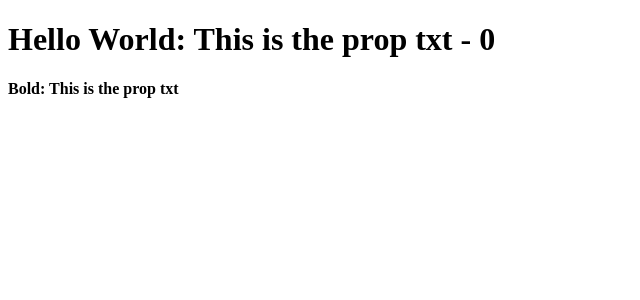
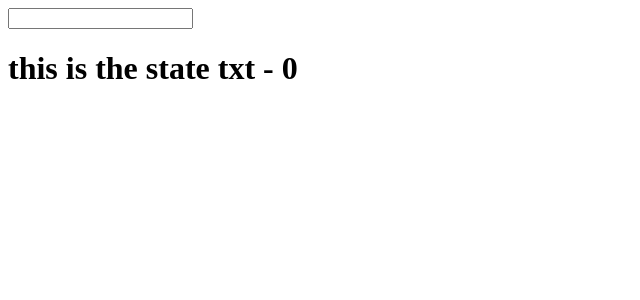
Before and after one commit to Amifeng/egghead-lessons-react-demo, a React (Create React App) app: page / in a window 1280 px wide. Shown: the top 300 px of the page, without its empty margins (0-640 px from the left). Built offline with nearby package versions, Linux system fonts and the light colour scheme.

Commit message:
lesson-04: 使用setState管理React组件状态

```diff
--- a/src/App.js
+++ b/src/App.js
@@ -14,7 +14,7 @@ class App extends React.Component {
   }
 }
 
-// 通过在组件中添加一个名为PropTypes的属性来定义要在组件中寻找的属性,对象
+// 通过在组件中添加一个名为PropTypes的属性来定义要在组件中寻找的属性
 App.propTypes = {
   txt: PropTypes.string,
   cat: PropTypes.number
--- a/src/index.js
+++ b/src/index.js
@@ -1,8 +1,12 @@
 import React from 'react';
 import ReactDOM from 'react-dom';
-import App from './App';
+// import App from './App'; //by lesson-03
+import State from './lesson04/State'; //by lesson-04
 
 ReactDOM.render(
-  <App txt="This is the prop txt" />,
+  // <App txt="This is the prop txt" />,  //by lesson-03
+
+  <State />,  //by lesson-04
+
   document.getElementById('root')
 );
--- /dev/null
+++ b/src/lesson04/State.js
@@ -0,0 +1,31 @@
+import React from 'react'
+
+class State extends React.Component {
+    //为了让我们开始使用状态，我将在这里设置一个构造函数方法
+    constructor() {
+        // 第一件事就是，将调用super。这将为关键字“ this”提供组件中的上下文，而不是其父类React.Component。
+        super();
+
+        this.state = {
+            txt: "this is the state txt",
+            cat: 0
+        }
+    }
+
+    // 创建update()的方法，该方法将接收一个事件 e 来更新状态
+    update(e) {
+        this.setState({ txt: e.target.value })
+    }
+
+    render() {
+        return (
+            <div>
+                <input type="text"
+                    onChange={this.update.bind(this)} />
+                <h1>{this.state.txt} - {this.state.cat}</h1>
+            </div>
+        )
+    }
+}
+
+export default State
```
